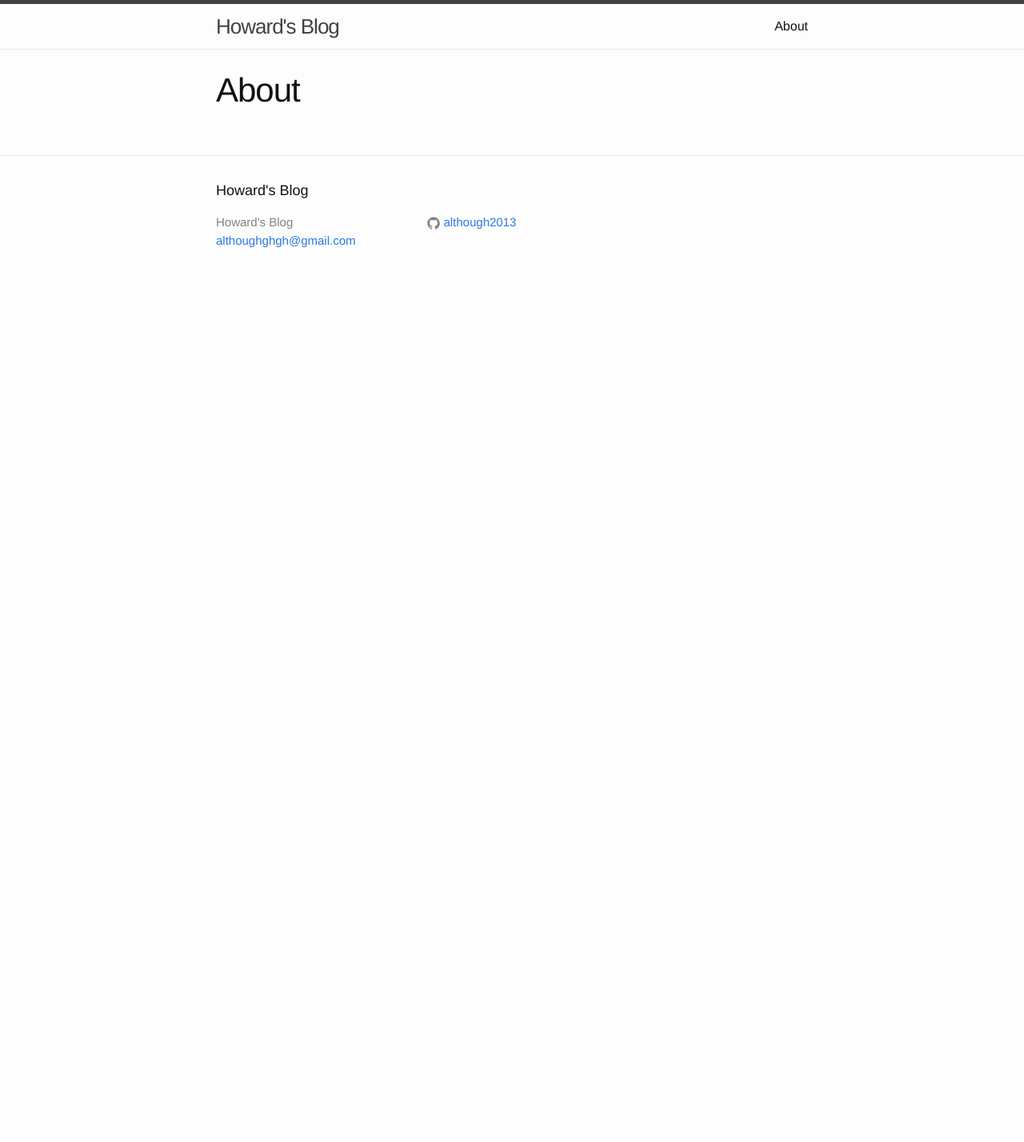
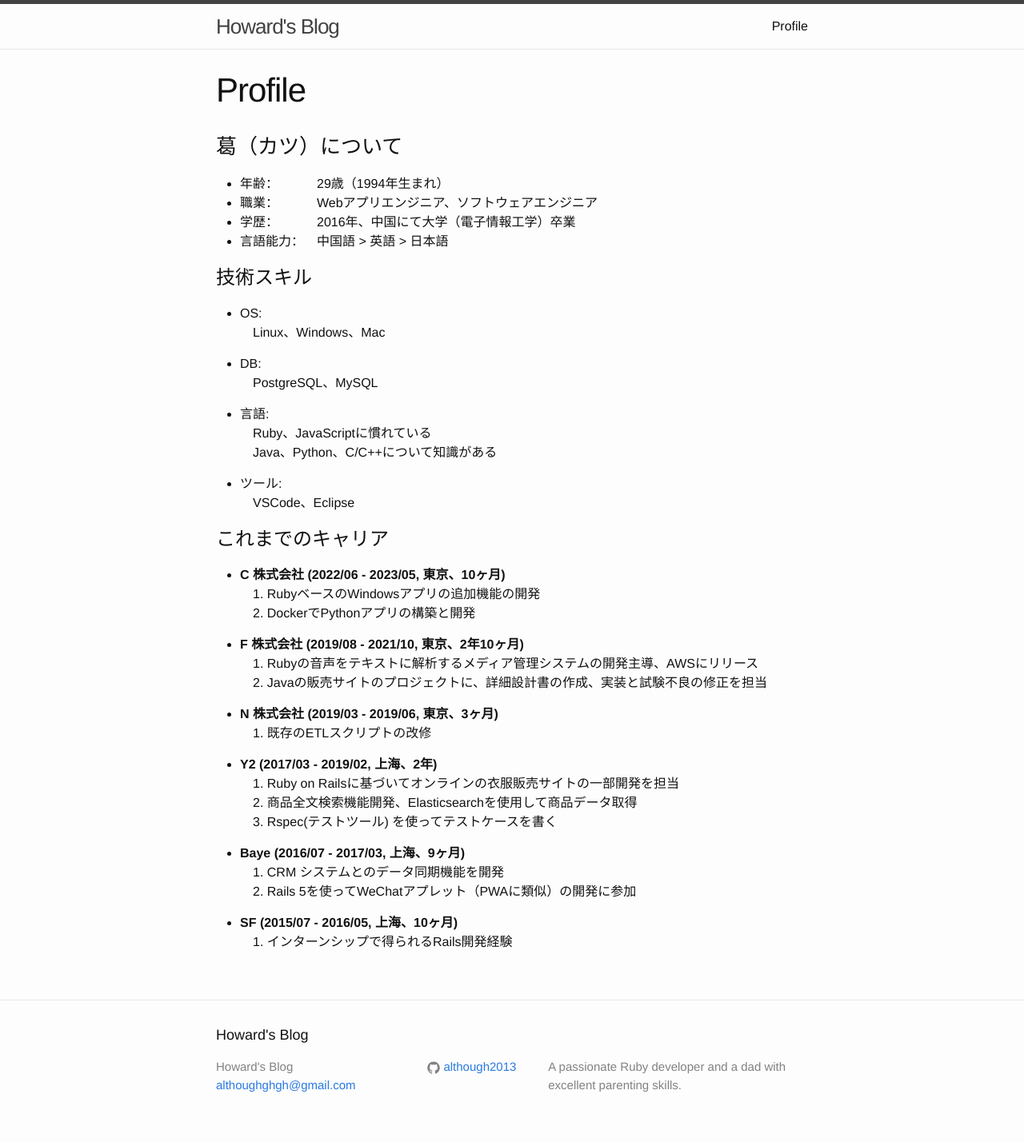
Before and after one commit to although2013/although2013.github.io, a Jekyll site: the page built from about.md, in a window 1280 px wide. Shown: the whole page at 80% size. Built offline with Jekyll 4.4.1, drawn with Linux system fonts in a browser that asks for light colours; before the commit the page ends 900 px from its top, so only the background shows below that.

Commit message:
add profile

```diff
--- a/_config.yml
+++ b/_config.yml
@@ -2,7 +2,7 @@
 title: Howard's Blog
 email: althoughghgh@gmail.com
 description: > #
-
+  A passionate Ruby developer and a dad with excellent parenting skills.
 baseurl: ""
 url: "http://although2013.github.io"
 # twitter_username: althoughcc
--- a/about.md
+++ b/about.md
@@ -1,5 +1,50 @@
 ---
 layout: page
-title: About
+title: Profile
 permalink: /about/
 ---
+
+### 葛（カツ）について
+- 年齢：&emsp;&emsp;&emsp;29歳（1994年生まれ）
+- 職業：&emsp;&emsp;&emsp;Webアプリエンジニア、ソフトウェアエンジニア
+- 学歴：&emsp;&emsp;&emsp;2016年、中国にて大学（電子情報工学）卒業
+- 言語能力：&emsp;中国語 > 英語 > 日本語
+
+# 技術スキル
+  - OS:
+      &emsp;Linux、Windows、Mac
+
+  - DB:
+      &emsp;PostgreSQL、MySQL
+
+  - 言語:
+      &emsp;Ruby、JavaScriptに慣れている
+      &emsp;Java、Python、C/C++について知識がある
+
+  - ツール:
+      &emsp;VSCode、Eclipse
+
+# これまでのキャリア
+
+  + **C 株式会社 (2022/06 - 2023/05, 東京、10ヶ月)**
+      &emsp;1. RubyベースのWindowsアプリの追加機能の開発
+      &emsp;2. DockerでPythonアプリの構築と開発
+
+  + **F 株式会社 (2019/08 - 2021/10, 東京、2年10ヶ月)**
+      &emsp;1. Rubyの音声をテキストに解析するメディア管理システムの開発主導、AWSにリリース
+      &emsp;2. Javaの販売サイトのプロジェクトに、詳細設計書の作成、実装と試験不良の修正を担当
+
+  + **N 株式会社 (2019/03 - 2019/06, 東京、3ヶ月)**
+      &emsp;1. 既存のETLスクリプトの改修
+
+  + **Y2 (2017/03 - 2019/02, 上海、2年)**
+      &emsp;1. Ruby on Railsに基づいてオンラインの衣服販売サイトの一部開発を担当
+      &emsp;2. 商品全文検索機能開発、Elasticsearchを使用して商品データ取得
+      &emsp;3. Rspec(テストツール) を使ってテストケースを書く
+
+  + **Baye (2016/07 - 2017/03, 上海、9ヶ月)**
+      &emsp;1. CRM システムとのデータ同期機能を開発
+      &emsp;2. Rails 5を使ってWeChatアプレット（PWAに類似）の開発に参加
+
+  + **SF (2015/07 - 2016/05, 上海、10ヶ月)**
+      &emsp;1. インターンシップで得られるRails開発経験
```
